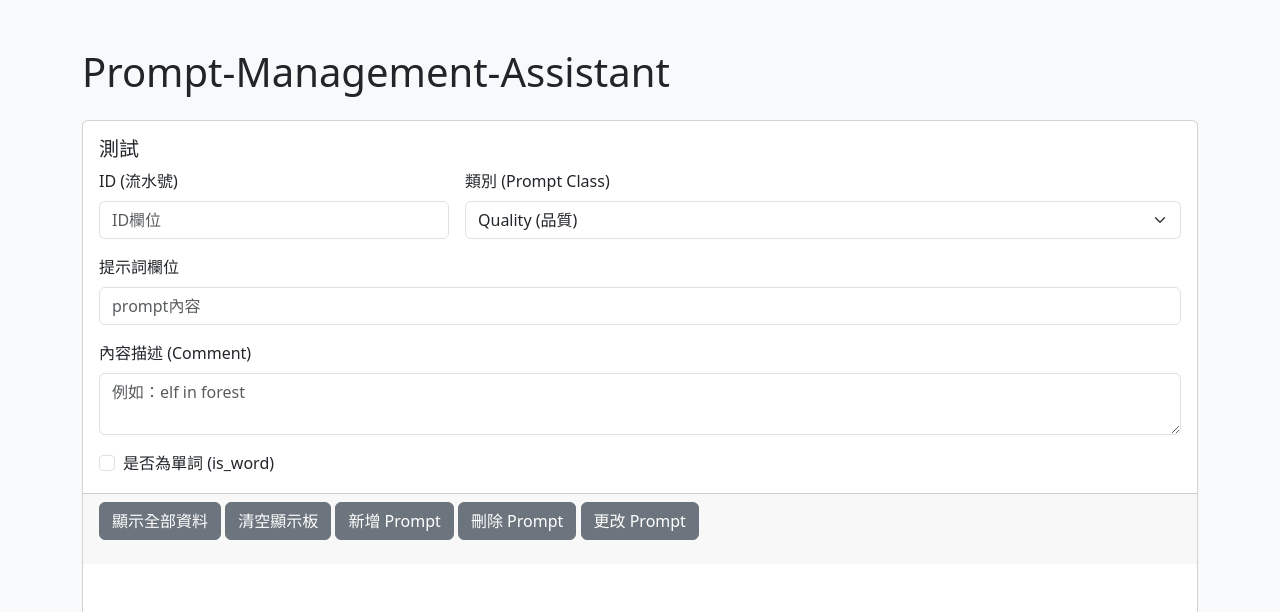
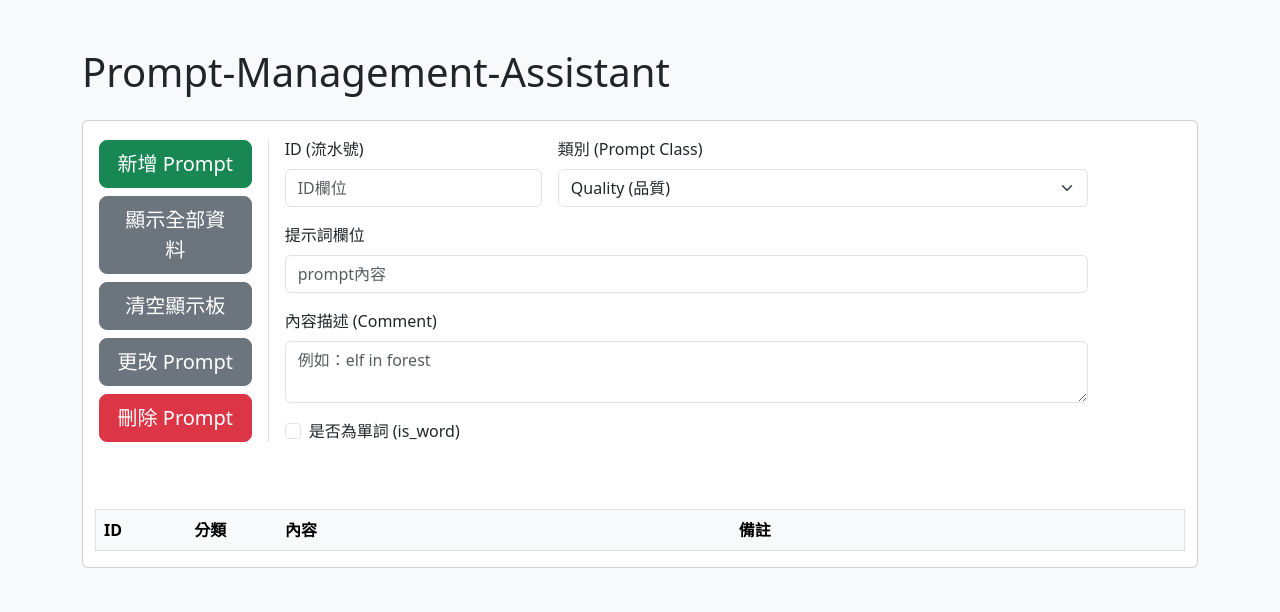
Before and after one commit to alen20000/comfyui-prompt-manager, a Flask app: page / in a window 1280 px wide. Shown: the top 612 px of the page. Run offline with Flask 3, Linux system fonts and the light colour scheme; lists and menus that the app fills with data are empty.

Commit message:
refact:optimize UI layout

```diff
--- a/templates/Index.html
+++ b/templates/Index.html
@@ -14,8 +14,39 @@
         <h1 class="mb-4">Prompt-Management-Assistant</h1>
 
         <div class="card mb-4">
-            <div class="card-body">
-                <h5 class="card-title">測試</h5>
+
+            <div class="row g-0 align-items-center "> <!--區1與區2橫向-->
+
+                <div class="col-md-2 gap-3  px-3 border-end"> <!--按鈕區-->
+                    <div class="d-grid gap-2">
+
+                        <button id="add_prompt-btn" class="btn btn-success btn-lg">
+                            新增 Prompt
+                        </button>
+
+                        <button id="show_all_data" class=" btn btn-secondary btn-lg">
+                            顯示全部資料
+                        </button>
+
+                        <button id="delect-display-content-btn" class="btn btn-secondary btn-lg">
+                            清空顯示板
+                        </button>
+
+                        <button id="update_prompt-btn" class=" btn btn-secondary btn-lg">
+                            更改 Prompt
+                        </button>
+
+                        <button id="delete_prompt-btn" class="btn btn-danger btn-lg">
+                            刪除 Prompt
+                        </button>
+
+                    </div>
+                </div>
+
+
+                <div class="col-md-9">
+                    <div class="card-body"><!--參數區-->
+
                         <div class="row g-3">
                                 <div class="col-md-4">
                                     <label class="form-label">ID (流水號)</label>
@@ -51,27 +82,10 @@
                                 </div>
                         </div>
                     </div>
-            <div class="card-footer">
-                <button id="show_all_data" class="btn btn-secondary mb-3">
-                    顯示全部資料
-                </button>
-
-                <button id="delect-display-content-btn" class="btn btn-secondary mb-3">
-                    清空顯示板
-                </button>
-                <button id="add_prompt-btn" class="btn btn-secondary mb-3">
-                    新增 Prompt
-                </button>
-                <button id="delete_prompt-btn" class="btn btn-secondary mb-3">
-                    刪除 Prompt
-                </button>
-                <button id="update_prompt-btn" class="btn btn-secondary mb-3">
-                    更改 Prompt
-                </button>
+                </div>
             </div>
 
-            <div class="container mt-5">
-
+            <div class="container mt-5" style="max-height: 500px; overflow-y: auto;"> <!--顯示區-->
                 <table id="display_result" class="table table-striped table-hover border">
                     <thead class="table-light">
                         <tr>
@@ -82,7 +96,7 @@
                             <th style="width: 25%;">備註</th>
                         </tr>
                     </thead>
-                    <tbody id="data_body">
+                    <tbody id="data_body" class="table-group-divider">
                         </tbody>
                 </table>
 
```
Lines whose indentation alone changed are shown as unchanged.
